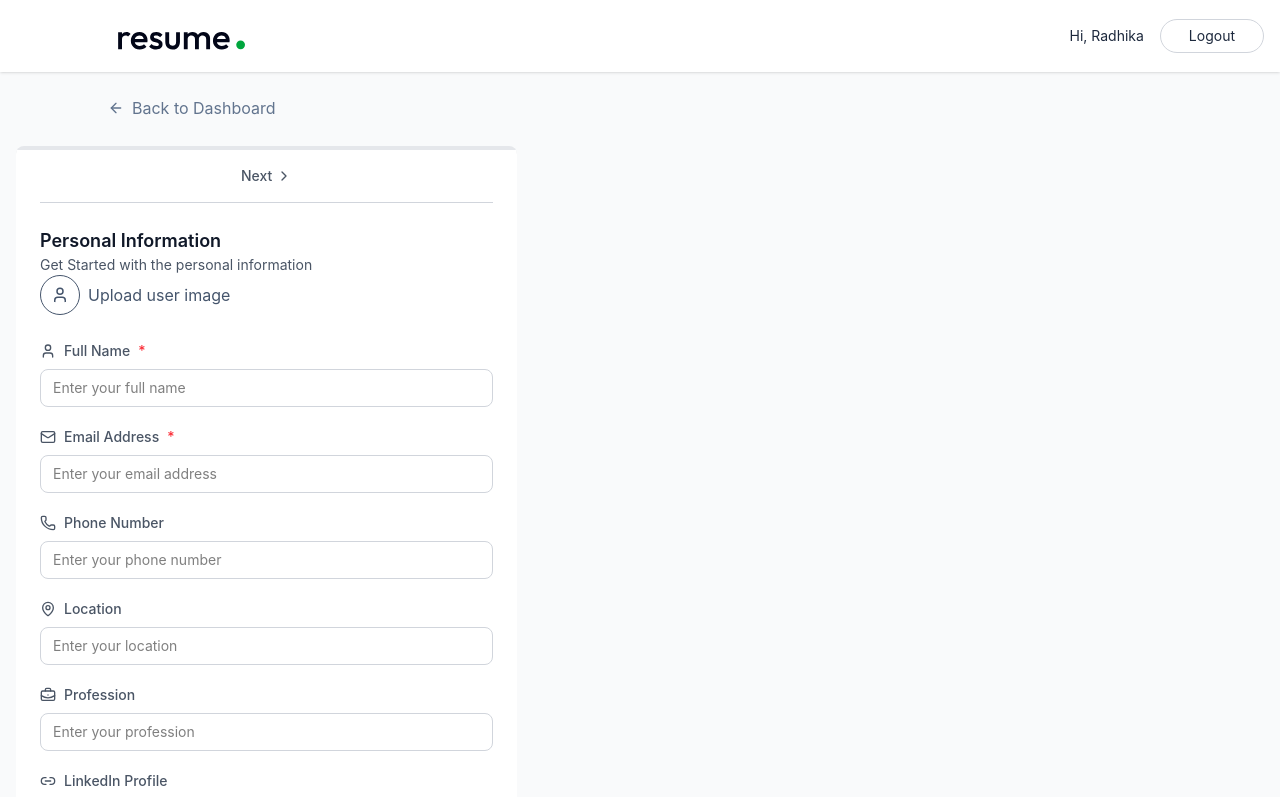
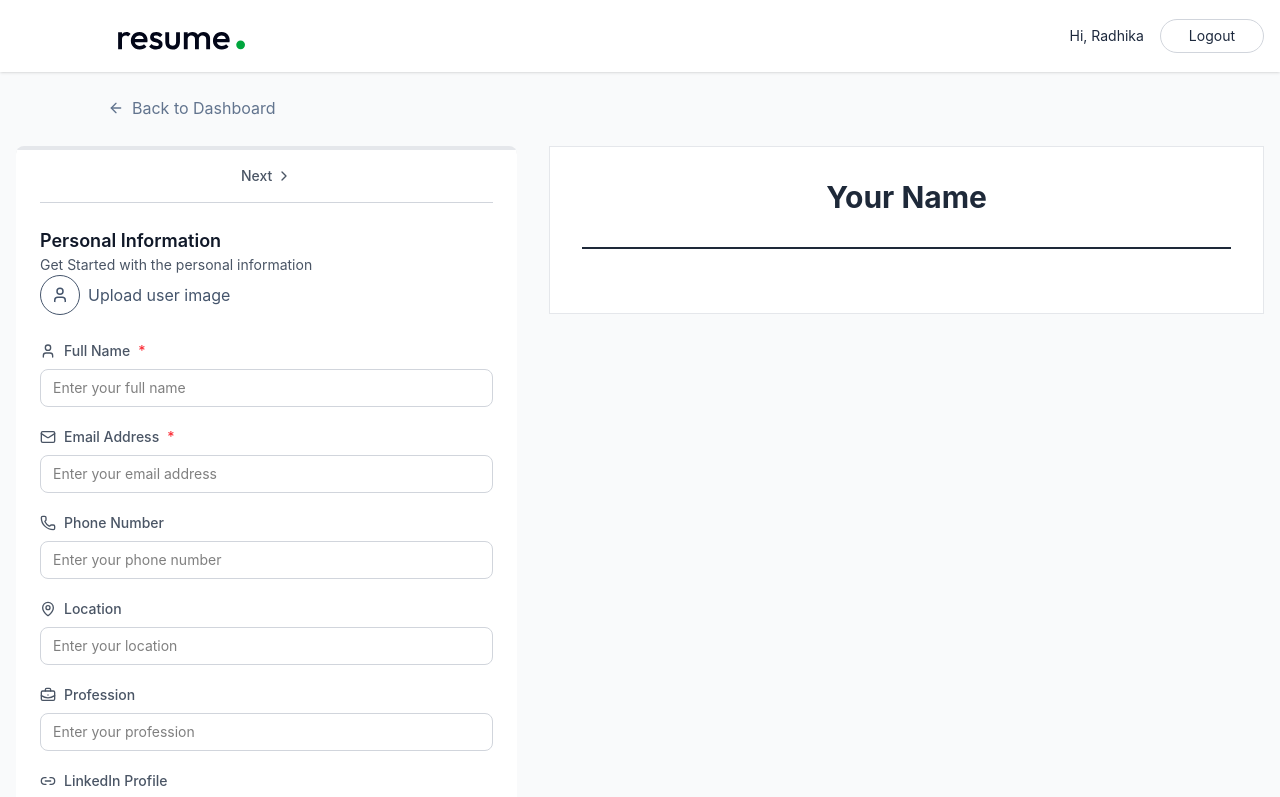
Before and after one commit to pawarradhika/CareerCraft-AI-, a React (Vite) app: page /app/builder/1 in a window 1280 px wide. Shown: the top 797 px of the page. Built offline with nearby package versions, Linux system fonts and the light colour scheme.

Commit message:
update ResumePreview page

```diff
--- a/src/components/ResumePreview.jsx
+++ b/src/components/ResumePreview.jsx
@@ -1,11 +1,62 @@
 import React from 'react'
+import ClassicTemplate from './templates/ClassicTemplate';
+import ModernTemplate from './templates/ModernTemplate';
+import MinimalTemplate from './templates/MinimalTemplate'
+import MinimalImageTemplate from './templates/MinimalImageTemplate'
 
 const ResumePreview = ({data, template, accentColor, classes =""}) => {
+
+  const renderTemplate = ()=>{
+    switch (template) {
+      case "modern":
+return <ModernTemplate data={data} accentColor={accentColor}/>;
+case "minimal" :
+return <ModernTemplate data={data} accentColor={accentColor}/>;
+return <ModernTemplate data={data} accentColor={accentColor}/>;
+      break;
+
+      default:
+        return <ClassicTemplate data={data} accentColor={accentColor}/>;
+    }
+  }
   return (
     <div className='w-full bg-gray-100'>
       <div id="resume-preview" className={"border border-gray-200 print:shadow-none print:border-none " + classes}>
+{renderTemplate()}
+      </div>
 
-      </div>
+      <style jsx>
+        {`
+        @page {
+        size: letter;
+        margin: 0;
+        }
+        @media print {
+        html, body {
+        width: 8.5in;
+        height: 11in;
+        overflow: hidden;
+        }
+        body * {
+        visibility: hidden;
+        }
+        #resume-preview, #resume-preview * {
+        visibility: visible;
+        }
+        #resume-preview {
+        position: absolute;
+        left: 0;
+        top: 0;
+        width: 100%;
+        height: auto;
+        margin: 0;
+        padding: 0;
+        box-shadow: none !important;
+        border: none !important
+        }
+        }
+        `}
+      </style>
 
     </div>
   )
--- a/src/pages/ResumeBuilder.jsx
+++ b/src/pages/ResumeBuilder.jsx
@@ -15,6 +15,7 @@
   User,
 } from 'lucide-react'
 import PersonalInfoForm from '../components/PersonalInfoForm'
+import ResumePreview from '../components/ResumePreview'
 
 const ResumeBuilder = () => {
 
@@ -113,8 +114,12 @@
 
 
         {/*Right Panel-Preview*/}
-        <div className='className="lg:col-span-7 max-lg:mt-6"'>
-
+        <div className='lg:col-span-7 max-lg:mt-6'>
+<div>
+  <div>
+    <ResumePreview data={resumeData} template={resumeData.template} accentColor={resumeData.accent_color}/>
+  </div>
+</div>
         </div>
       </div>
     </div>
```
Also changed, not shown: src/components/templates/ClassicTemplate.jsx (renamed from src/assets/templates/ClassicTemplate.jsx), src/components/templates/MinimalImageTemplate.jsx (renamed from src/assets/templates/MinimalImageTemplate.jsx), src/components/templates/MinimalTemplate.jsx (renamed from src/assets/templates/MinimalTemplate.jsx), src/components/templates/ModernTemplate.jsx (renamed from src/assets/templates/ModernTemplate.jsx).
